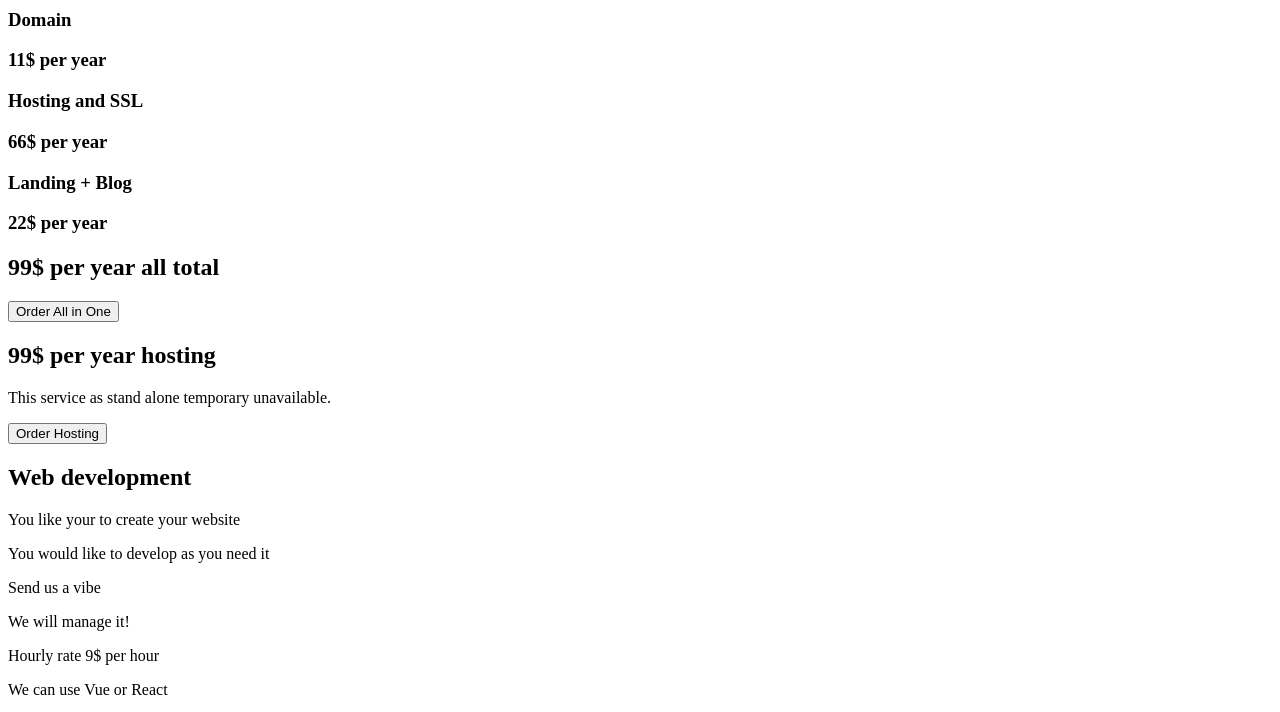
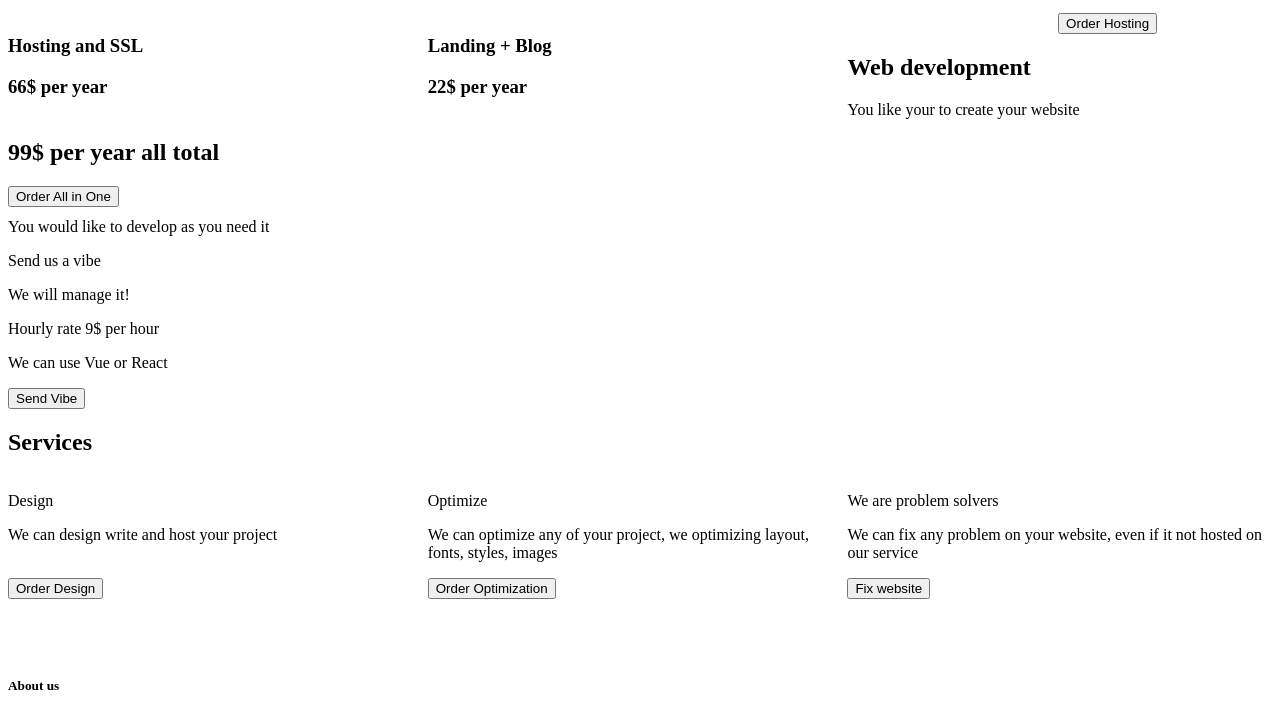
Before and after one commit to n3g3n/uastudio.site, a plain HTML site: page src/base/index.html in a window 1280 px wide. Shown: the part 453-1165 px from the top of the page. Drawn offline with nearby package versions, Linux system fonts and the light colour scheme; files that its build step writes are made by us from their sources; a script that the page names is missing.

Commit message:
add grid import

```diff
--- a/src/base/assets/sass/index.scss
+++ b/src/base/assets/sass/index.scss
@@ -5,3 +5,4 @@
 @import 'font-size-var';
 // Global colors (backgrounds++)
 @import 'colors';
+@import 'grid';
```
